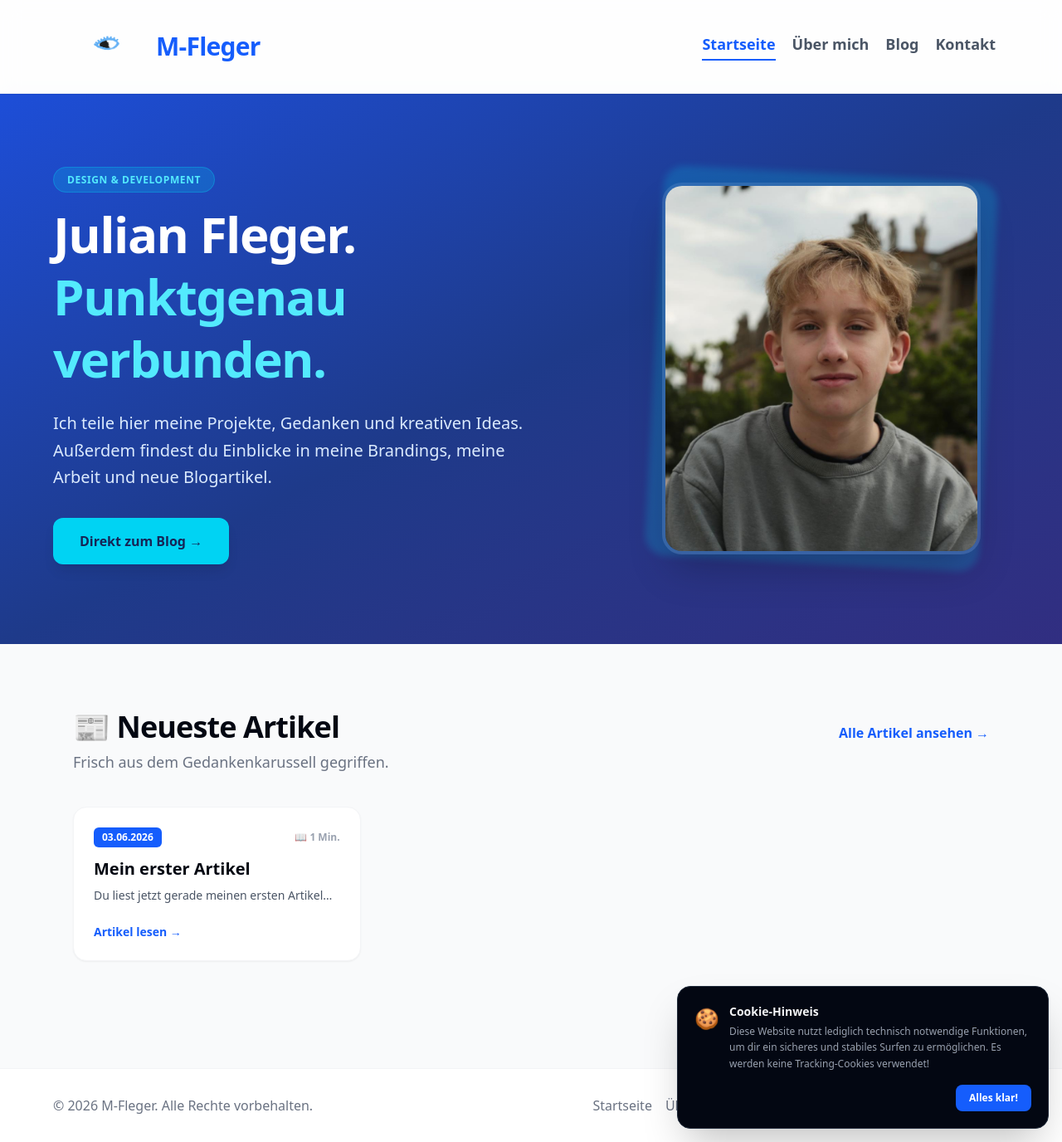
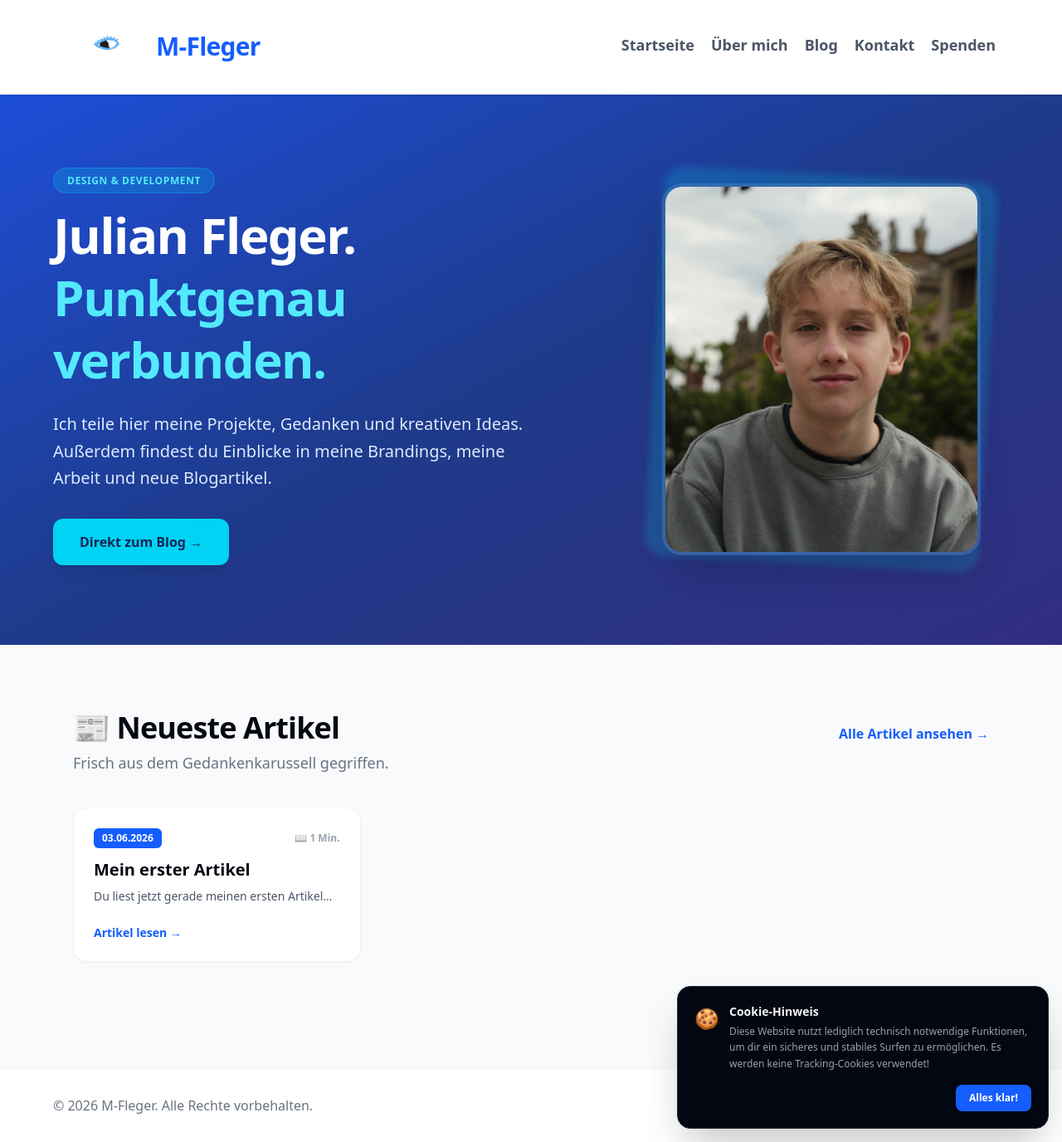
Before and after one commit to julian13053/julian13053.github.io, a Jekyll site: the page built from index.md, in a window 1280 px wide and 1376 px high. Shown: the whole window at 83% size. Built offline with Jekyll 4.4.1, drawn with Linux system fonts in a browser that asks for light colours.

Commit message:
Update index.md

```diff
--- a/index.md
+++ b/index.md
@@ -31,19 +31,9 @@
 </head>
 <body class="bg-gray-50 text-gray-900 font-sans antialiased flex flex-col min-h-screen">
 
-    <nav class="bg-white/80 backdrop-blur-md border-b border-gray-100 sticky top-0 z-50 shadow-xs">
-        <div class="max-w-6xl mx-auto px-4 py-4 flex flex-col md:flex-row justify-between items-center gap-4">
-            <a href="index.html" class="flex items-center gap-3 group no-underline text-current">
-                <img src="auge-logo.jpg" alt="M-Fleger Logo" class="w-16 h-14 md:w-24 md:h-20 rounded-xl md:rounded-2xl object-contain transition-transform duration-300 group-hover:scale-105">
-                <span class="text-2xl md:text-3xl font-black tracking-tight text-blue-600">M-Fleger</span>
-            </a>
-            <div class="flex flex-wrap justify-center gap-x-5 gap-y-2 font-semibold text-gray-600 text-base md:text-lg">
-                <a href="index.html" class="text-blue-600 border-b-2 border-blue-600 pb-1 no-underline">Startseite</a>
-                <a href="ueber-mich.html" class="hover:text-blue-600 hover:border-b-2 hover:border-blue-600 pb-1 transition-all no-underline">Über mich</a>
-                <a href="blog.html" class="hover:text-blue-600 hover:border-b-2 hover:border-blue-600 pb-1 transition-all no-underline">Blog</a>
-                <a href="kontakt.html" class="hover:text-blue-600 hover:border-b-2 hover:border-blue-600 pb-1 transition-all no-underline">Kontakt</a>
-            </div>
-        </div>
+    <!-- MENÜ -->
+    <nav class="bg-white border-b border-gray-100 sticky top-0 z-50 shadow-xs">
+        {% include navigation.html %}
     </nav>
 
     <header class="bg-gradient-to-br from-[#1d4ed8] via-[#1e3a8a] to-[#312e81] text-white py-16 md:py-24 px-4 md:px-6 overflow-hidden">
@@ -108,19 +98,9 @@
         </div>
     </main>
 
-  <footer class="bg-white border-t border-gray-100 py-8 px-4 text-center text-gray-500 font-medium">
-        <div class="max-w-6xl mx-auto flex flex-col md:flex-row justify-between items-center gap-4">
-            <p>&copy; 2026 M-Fleger. Alle Rechte vorbehalten.</p>
-            <div class="flex flex-wrap justify-center gap-4">
-                <a href="index.html" class="hover:text-blue-600 transition-colors no-underline">Startseite</a>
-                <a href="ueber-mich.html" class="hover:text-blue-600 transition-colors no-underline">Über mich</a>
-                <a href="blog.html" class="hover:text-blue-600 transition-colors no-underline">Blog</a>
-                <a href="kontakt.html" class="hover:text-blue-600 transition-colors no-underline">Kontakt</a>
-                <a href="impressum.html" class="hover:text-blue-600 transition-colors no-underline">Impressum</a>
-                <a href="datenschutz.html" class="hover:text-blue-600 transition-colors no-underline">Datenschutz</a>
-            </div>
-        </div>
-    </footer>
-{% include cookie-banner.html %}
+    <!-- FOOTER -->
+    {% include footer.html %}
+
+    {% include cookie-banner.html %}
 </body>
 </html>
```
